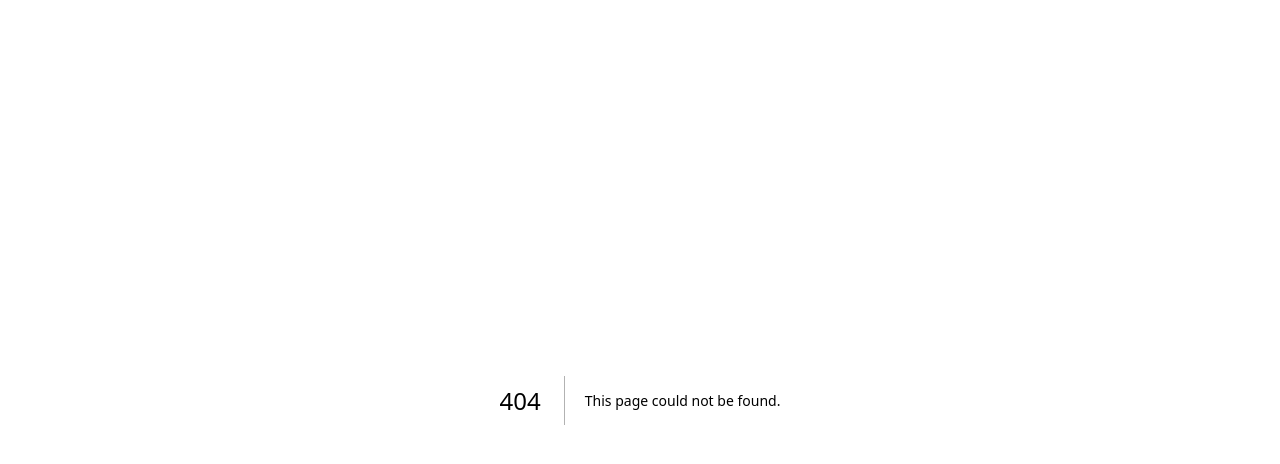
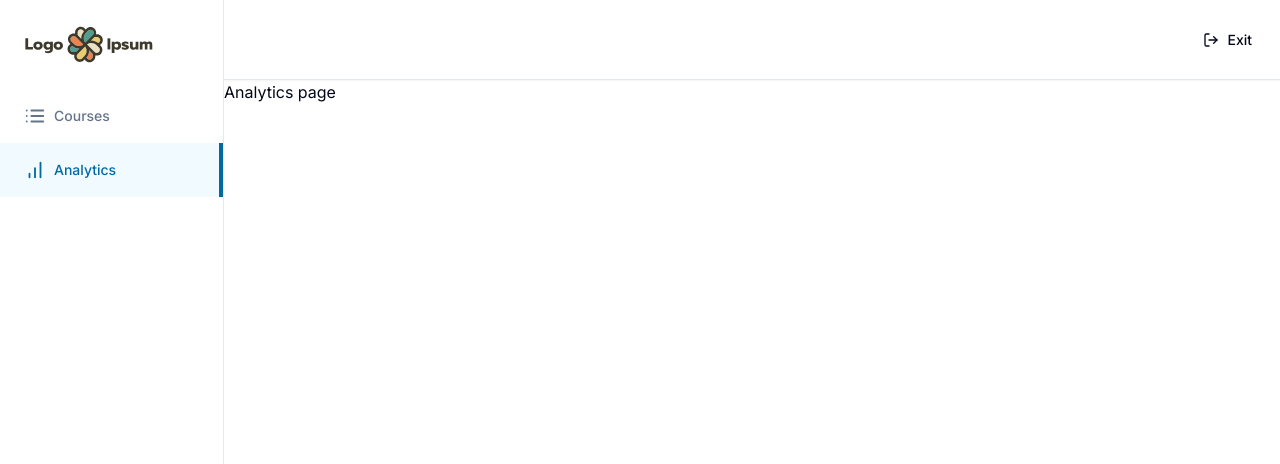
Before and after one commit to koni24/lms, a Next.js app: page /teacher/analytics in a window 1280 px wide. Before the commit this address had no page. Shown: the top 464 px of the page. Built offline with nearby package versions, Linux system fonts and the light colour scheme.

Commit message:
dynamic layout done

```diff
--- /dev/null
+++ b/app/(dashboard)/(routes)/teacher/analytics/page.tsx
@@ -0,0 +1,8 @@
+const AnalyticsPage =() =>{
+    return (
+<div>
+    Analytics page
+</div>
+    );
+}
+export default AnalyticsPage;
--- /dev/null
+++ b/app/(dashboard)/(routes)/teacher/courses/page.tsx
@@ -0,0 +1,4 @@
+const CoursesPage = () => {
+  return <div>courses page</div>;
+};
+export default CoursesPage;
--- a/app/(dashboard)/_components/sidebar-routes.tsx
+++ b/app/(dashboard)/_components/sidebar-routes.tsx
@@ -1,6 +1,7 @@
 "use client";
-import { Compass, Layout } from "lucide-react"
+import { BarChart, Compass, Layout, List } from "lucide-react"
 import { SidebarItem } from "./sidebar-item";
+import { usePathname } from "next/navigation";
 
 const guestRoutes = [
   {
@@ -14,8 +15,28 @@
     href: "/search",
   },
 ];
+
+const teacherRoutes = [
+  {
+    icon: List,
+    label: "Courses",
+    href: "/teacher/courses",
+  },
+  {
+    icon: BarChart,
+    label: "Analytics",
+    href: "/teacher/analytics",
+  },
+];
+
+
 export const SidebarRoutes = () => {
-    const routes= guestRoutes;
+
+  const pathname=usePathname();
+
+  const isTeacherPage = pathname?.includes("/teacher");
+
+  const routes= isTeacherPage ? teacherRoutes: guestRoutes;
   return <div className="flex flex-col w-full">
     {routes.map((route)=>(
         <SidebarItem
--- a/app/(dashboard)/layout.tsx
+++ b/app/(dashboard)/layout.tsx
@@ -14,7 +14,7 @@
         <div className="hidden md:flex h-full w-56 flex-col fixed inset-y-0 z-50">
           <Sidebar />
         </div>
-        <main className="md:pl-56 h-full">
+        <main className="md:pl-56 pt-[80px] h-full">
             {children}
         </main>
       </div>
--- a/components/navbar-routes.tsx
+++ b/components/navbar-routes.tsx
@@ -1,11 +1,36 @@
 'use client';
 
 import { UserButton } from "@clerk/nextjs";
+import { usePathname } from "next/navigation";
+import { useRouter } from "next/navigation";
+import { Button } from "./ui/button";
+import { LogOut } from "lucide-react";
+import Link from "next/link";
 
 export const NavbarRoutes =()=>{
-    return(
-        <div className="flex gap-x-2 ml-auto">
-            <UserButton />
-        </div>
-    )
+    const pathname = usePathname();
+    const router = useRouter();
+
+    const isTeacherPage = pathname?.startsWith("/teacher");
+    const isPlayerPage=pathname?.includes("/chapter");
+
+    return (
+      <div className="flex gap-x-2 ml-auto">
+        {isTeacherPage || isPlayerPage ? (
+          <Link href="/">
+            <Button size="sm" variant="ghost">
+              <LogOut className="h-4 w-4 mr-2" />
+              Exit
+            </Button>
+          </Link>
+        ) : (
+          <Link href="/teacher/courses">
+            <Button size="sm" variant="ghost">
+              Teacher mode
+            </Button>
+          </Link>
+        )}
+        <UserButton afterSignOutUrl="/" />
+      </div>
+    );
 }
```
